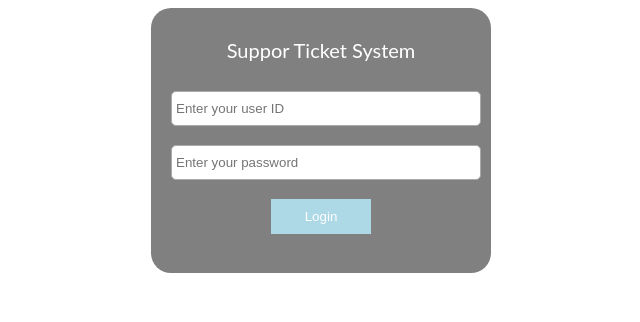
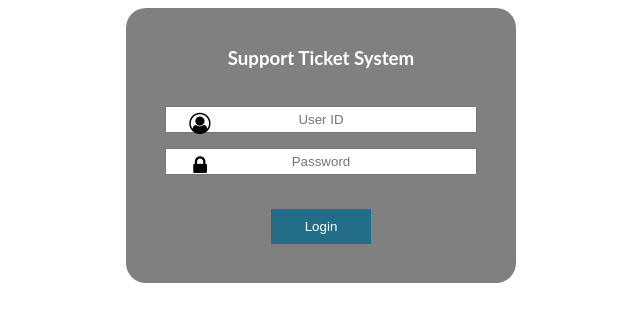
Before and after one commit to Daniel-S-MN/support-ticketing-system, a PHP site: page /login.php in a window 1280 px wide. Shown: the top 322 px of the page, without its empty margins (319-959 px from the left). Run offline with PHP 8.4, Linux system fonts and the light colour scheme.

Commit message:
Login page updated

```diff
--- a/version2/classes/DBConn.php
+++ b/version2/classes/DBConn.php
@@ -3,7 +3,7 @@
 class DBConn {
 
     // The connection variables.
-	private $dbhost = "localhost";
+    private $dbhost = "localhost";
     private $dbuser = "root";
     private $dbpass = "";
     private $dbname = "prototypev2";
@@ -28,8 +28,8 @@ class DBConn {
 
     function getError() {
         $error = $this->error;
-		unset($this->error);
-		return $error;
+        unset($this->error);
+        return $error;
     }
 
 }
--- a/version2/login.php
+++ b/version2/login.php
@@ -11,8 +11,8 @@ if (isset($_POST['post_login'])) {
         // Send the user to the correct main page, based on department and/or position
         header("Location: index.php");
     } else {
+        // Incorrect user ID or password
         $errormsg = $user->getError();
-        //echo '<script>alert("${errormsg}")</script>';
         echo '<script type="text/javascript">alert("'.$errormsg.'");</script>';
         header("refresh:0; url=index.php");
     }
@@ -21,27 +21,41 @@ if (isset($_POST['post_login'])) {
 ?>
 
 <!DOCTYPE html>
-<html lang="en">
+<html>
 <head>
-    <title>Login</title>
-    <link href="style.css" rel="stylesheet">
+  <meta charset="utf-8">
+  <meta name="viewport"
+     content="width=device-width, initial-scale=1, user-scalable=yes">
+
+  <title>Login</title>
+  <link rel="stylesheet" href="styles/stylesheet.css" type="text/css" media="screen">
+  <link rel="stylesheet" href="https://cdnjs.cloudflare.com/ajax/libs/font-awesome/4.7.0/css/font-awesome.min.css">
+  <style>
+      h3{color:white;}
+  </style>
+
 </head>
 <body>
 
-<div id="login">
+<body>
 
-    <form method="post">
+    <form class="login" method="post">
+        <h3>Support Ticket System</h3><br>
 
-        <div style="font-size: 20px; margin: 10px; color: white;">Suppor Ticket System</div>
-        <br>
-        <input id="loginText" type="text" name="posted_username" placeholder="Enter your user ID" required><br><br>
-        <input id="loginText" type="password" name="posted_password" placeholder="Enter your password" required><br><br>
+        <div class="loginInput">
+            <i class="fa fa-user-circle-o icon fa-lg"></i>
+            <input class="testField" type="text" name="posted_username" placeholder="User ID" required>
+        </div>
 
-        <input id="loginButton" type="submit" name="post_login" value="Login"><br><br>
+        <div class="loginInput">
+            <i class="fa fa-lock icon fa-lg"></i>
+            <input class="testField" type="password" name="posted_password" placeholder="Password" required>
+        </div><br>
+
+        <input class="loginButton" type="submit" name="post_login" value="Login"><br><br>
 
     </form>
 
-</div>
+</body>
 
-</body>
 </html>
--- a/version2/style.css
+++ b/version2/styles/stylesheet.css
@@ -2,34 +2,46 @@
             font-family: "Lato", sans-serif;
         }
 
-        #loginText {
-
-            height: 25px;
-            border-radius: 5px;
-            padding: 4px;
-            border: solid thin #aaa;
-            width: 100%;
-
-        }
-
-        #loginButton {
-
-            padding: 10px;
-            width: 100px;
-            color: white;
-            background-color: lightblue;
-            border: none;
-
-        }
-
-        #login {
+        .login {
 
             margin: auto;
             border-radius: 20px;
             background-color: grey;
             padding: 20px;
+            width: 350px;
+            height: auto;
+            text-align: center;
+        }
+
+        .loginButton {
+
+            padding: 10px;
+            width: 100px;
+            color: white;
+            background-color: rgb(34, 110, 136);
+            border: none;
+
+        }
+
+        .loginInput i {
+            position: absolute;
+        }
+
+        .loginInput {
+            width: 100%;
+            margin-bottom: 15px;
+        }
+
+        .icon {
+            padding: 10px;
+            color: black;
+            min-width: 50px;
+            text-align: center;
+        }
+
+        .testField {
             width: 300px;
-            height: auto;
+            padding: 4px;
             text-align: center;
         }
 
@@ -40,7 +52,7 @@
             z-index: 1;
             top: 0;
             left: 0;
-            background-color: darkslategray;
+            background-color: rgb(14, 83, 104);
             overflow-x: hidden;
             padding-top: 20px;
         }
```
Also changed, not shown: version2/index.php (+53 -7 lines).
